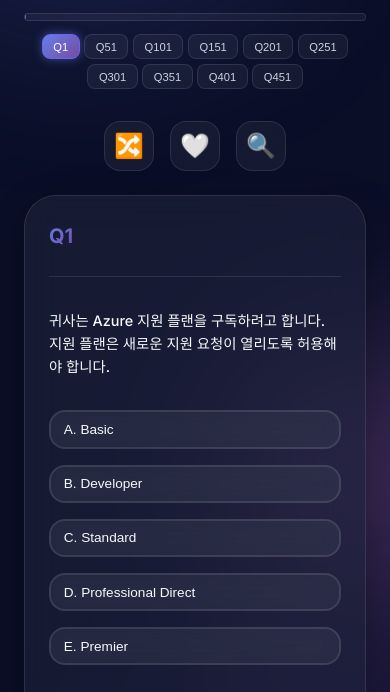
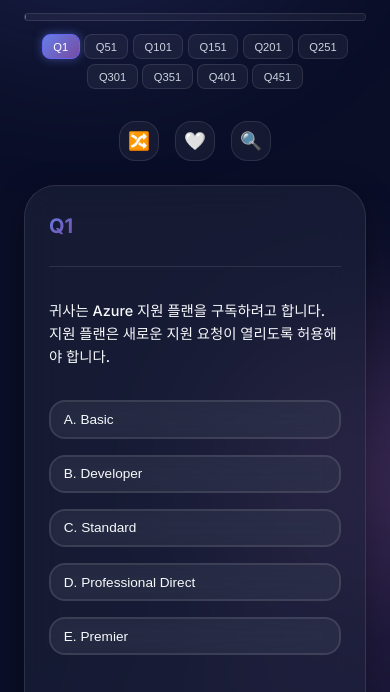
Before and after one commit to chah98h-lang/Quiz-App, a website: page index.html in a window 390 px wide. Shown: the part 122-814 px from the top of the page. Drawn offline with Linux system fonts and the light colour scheme.

Commit message:
Reduce mobile control button size

```diff
--- a/index.html
+++ b/index.html
@@ -10,7 +10,7 @@
     <link rel="preconnect" href="https://fonts.gstatic.com" crossorigin>
     <link href="https://fonts.googleapis.com/css2?family=Inter:wght@300;400;500;600;700;800&display=swap"
         rel="stylesheet">
-    <link rel="stylesheet" href="style.css?v=4">
+    <link rel="stylesheet" href="style.css?v=5">
 </head>
 
 <body>
--- a/style.css
+++ b/style.css
@@ -1397,6 +1397,13 @@
         font-size: 0.85rem;
     }
 
+    /* Control buttons adjustments for mobile */
+    .control-btn {
+        width: 40px;
+        height: 40px;
+        font-size: 1.1rem;
+    }
+
     .drag-option {
         font-size: 0.8rem;
         padding: 0.4rem;
```
